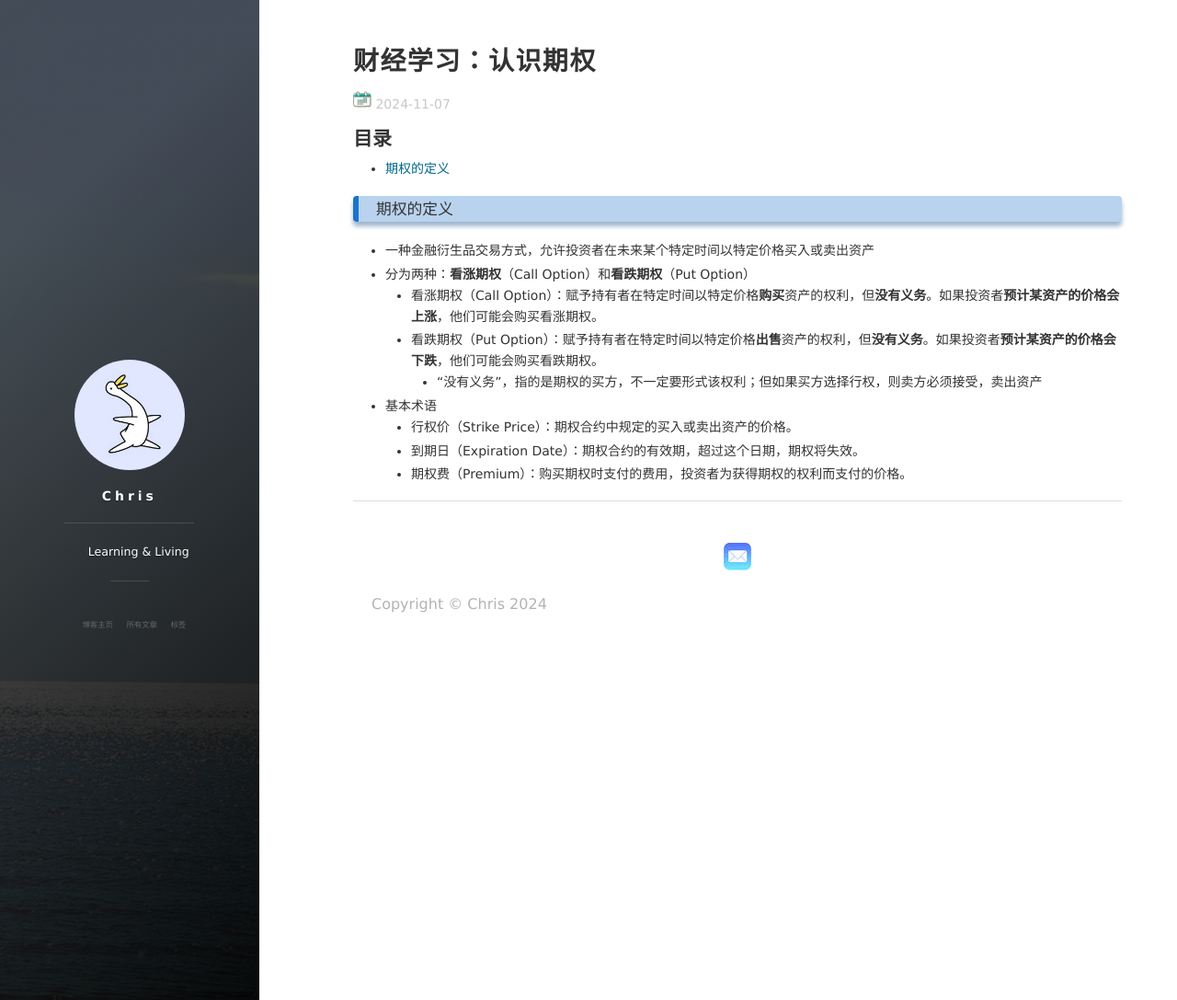
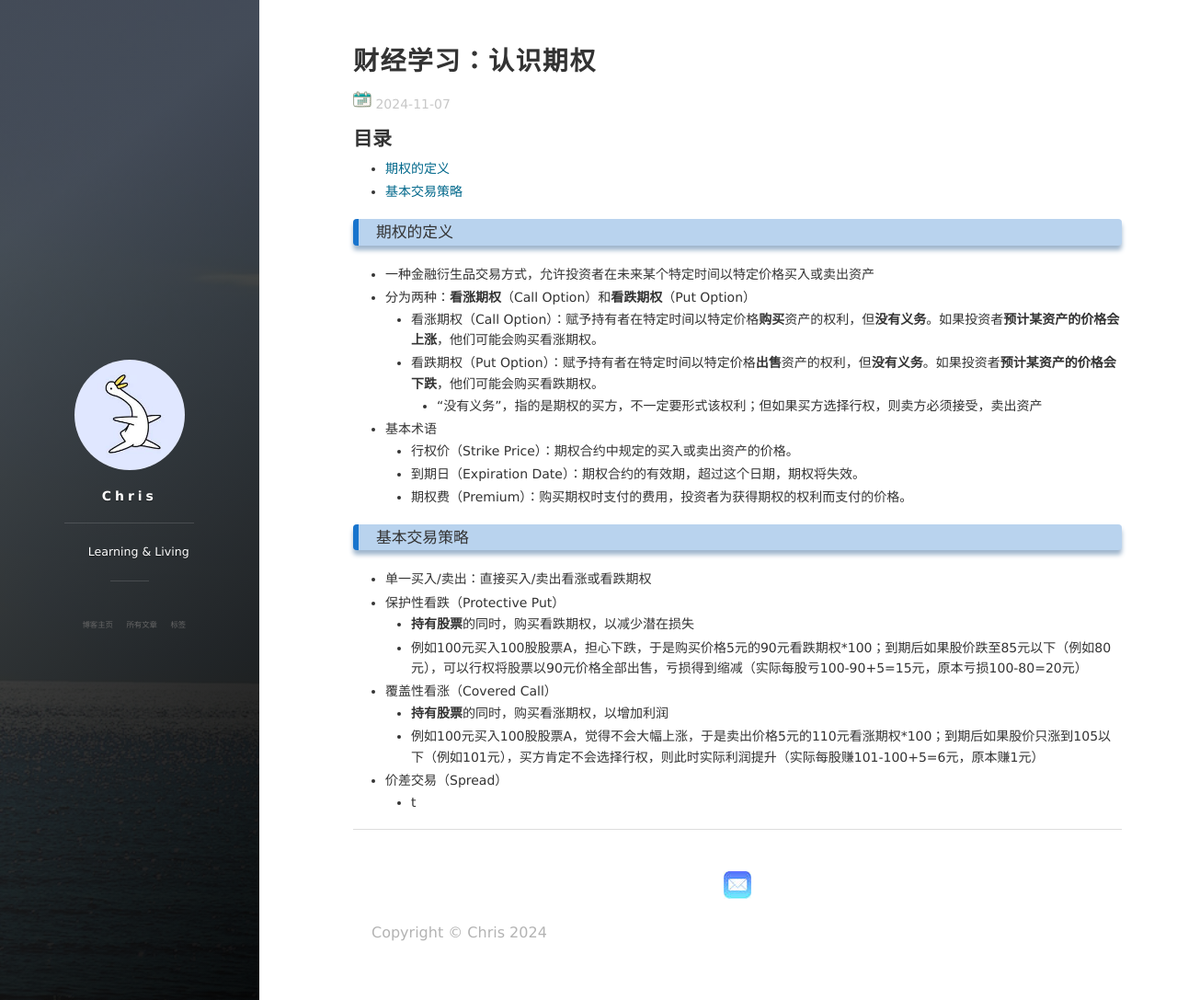
Before and after one commit to CHRisXman/CHRisXman.github.io, a Jekyll site: the page built from _posts/2024-11-07-note-learning-options.md, in a window 1280 px wide and 1087 px high. Shown: the whole window at 92% size. Built offline with Jekyll 4.4.1, drawn with Linux system fonts in a browser that asks for light colours; nearby versions of some CDN libraries.

Commit message:
update post

```diff
--- a/_posts/2024-11-07-note-learning-options.md
+++ b/_posts/2024-11-07-note-learning-options.md
@@ -18,3 +18,14 @@ category: 财经
     - 行权价（Strike Price）：期权合约中规定的买入或卖出资产的价格。
     - 到期日（Expiration Date）：期权合约的有效期，超过这个日期，期权将失效。
     - 期权费（Premium）：购买期权时支付的费用，投资者为获得期权的权利而支付的价格。
+
+### 基本交易策略
++ 单一买入/卖出：直接买入/卖出看涨或看跌期权
++ 保护性看跌（Protective Put）
+    - **持有股票**的同时，购买看跌期权，以减少潜在损失
+    - 例如100元买入100股股票A，担心下跌，于是购买价格5元的90元看跌期权*100；到期后如果股价跌至85元以下（例如80元），可以行权将股票以90元价格全部出售，亏损得到缩减（实际每股亏100-90+5=15元，原本亏损100-80=20元）
++ 覆盖性看涨（Covered Call）
+    - **持有股票**的同时，购买看涨期权，以增加利润
+    - 例如100元买入100股股票A，觉得不会大幅上涨，于是卖出价格5元的110元看涨期权*100；到期后如果股价只涨到105以下（例如101元），买方肯定不会选择行权，则此时实际利润提升（实际每股赚101-100+5=6元，原本赚1元）
++ 价差交易（Spread）
+    - t
```
